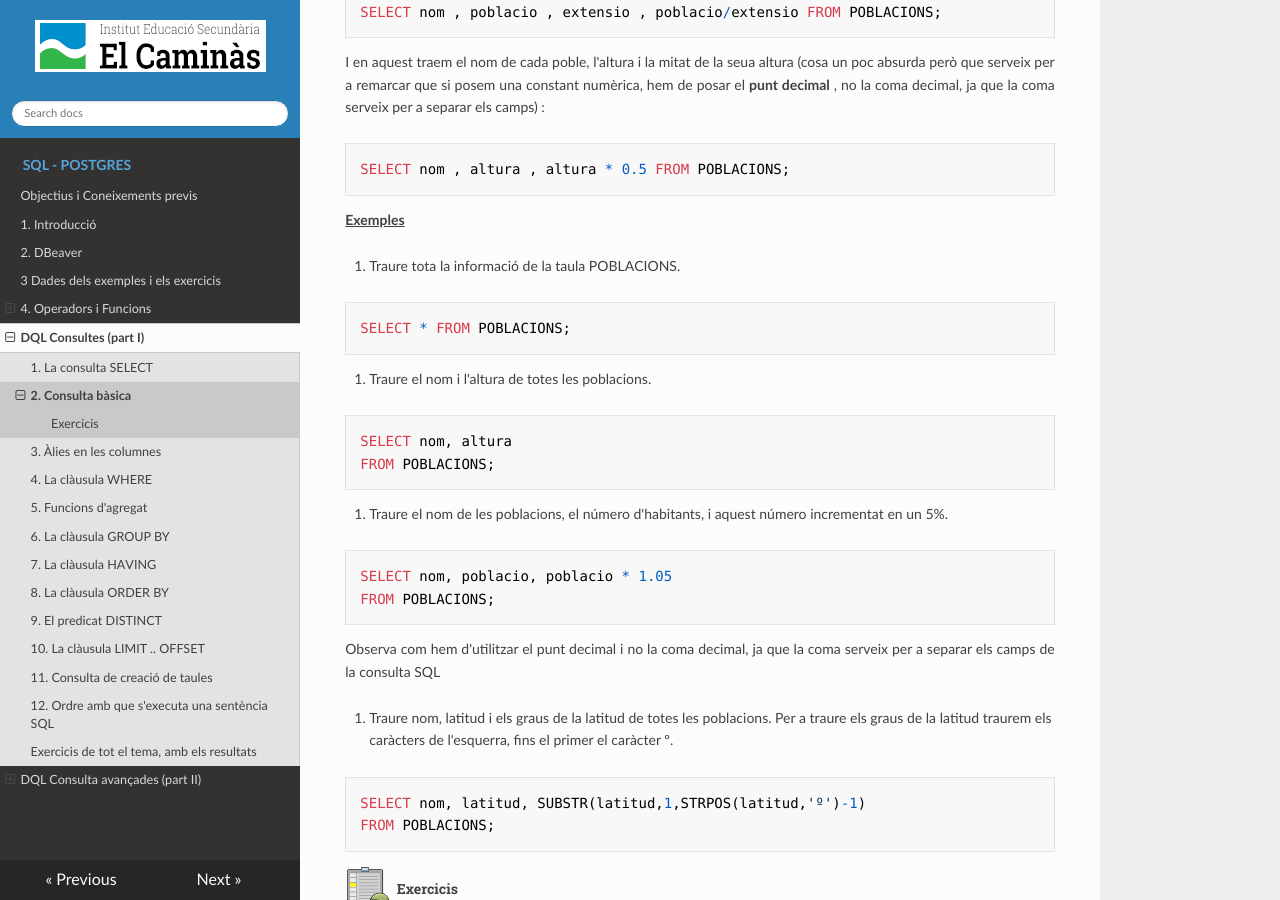
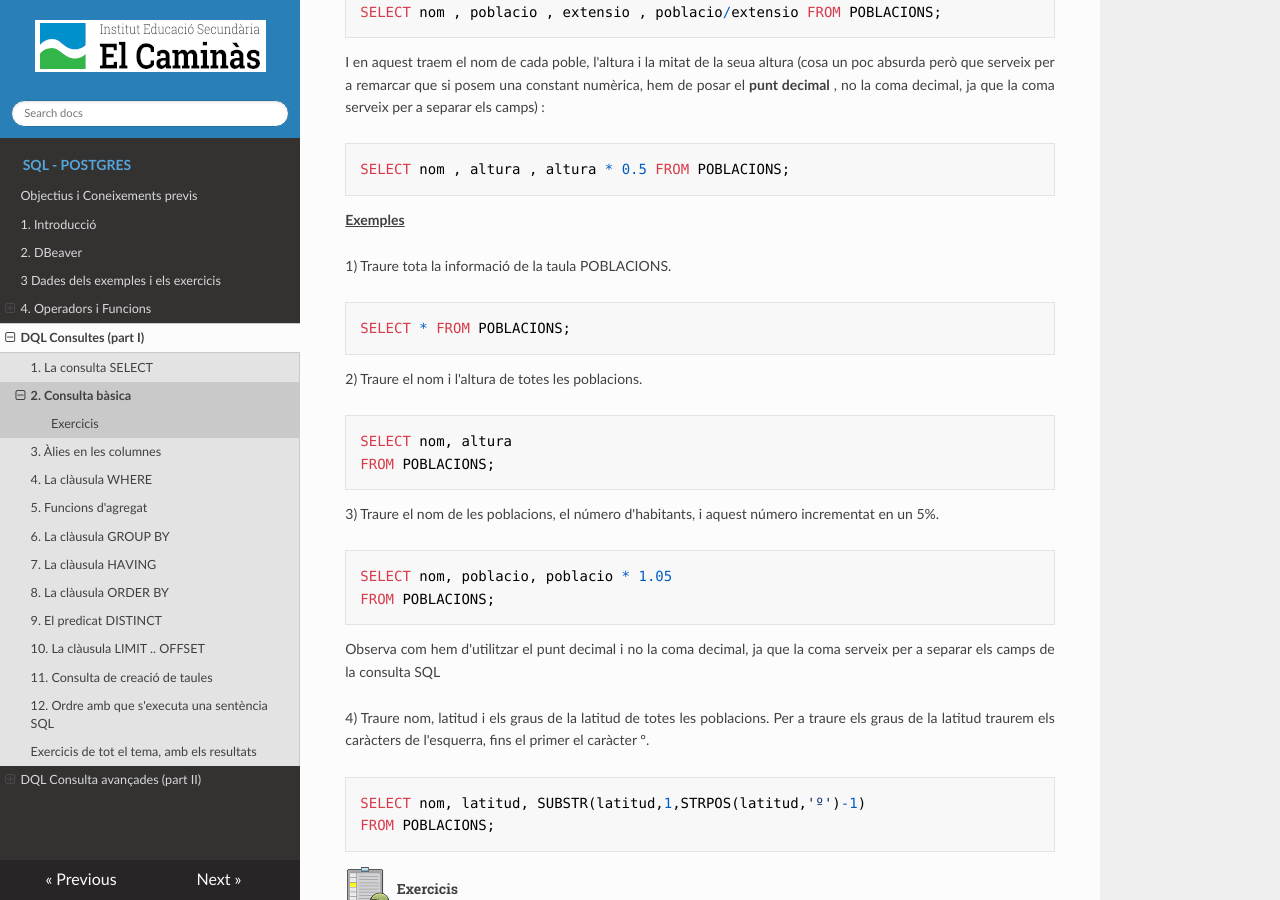
Before and after one commit to asalvadorc/BBDD_Tema6_I, an MkDocs documentation site: the page built from docs/BD_PostgreSQL_DQL/2_consulta_bsica.md, in a window 1280 px wide and 900 px high, scrolled down 1283 px. Built offline with MkDocs 1.6.1, drawn with Linux system fonts in a browser that asks for light colours; nearby versions of some CDN libraries.

Commit message:
arreglos

````diff
--- a/docs/BD_PostgreSQL_DQL/2_consulta_bsica.md
+++ b/docs/BD_PostgreSQL_DQL/2_consulta_bsica.md
@@ -63,16 +63,16 @@ SELECT nom , altura , altura * 0.5 FROM POBLACIONS;
 ```
 **<u>Exemples</u>**
 
-  1. Traure tota la informació de la taula POBLACIONS.
+  1) Traure tota la informació de la taula POBLACIONS.
 ```
 SELECT * FROM POBLACIONS;
 ```
-  2. Traure el nom i l'altura de totes les poblacions.
+  2) Traure el nom i l'altura de totes les poblacions.
 ```
 SELECT nom, altura
 FROM POBLACIONS;
 ```
-  3. Traure el nom de les poblacions, el número d'habitants, i aquest número incrementat en un 5%.
+  3) Traure el nom de les poblacions, el número d'habitants, i aquest número incrementat en un 5%.
 ```
 SELECT nom, poblacio, poblacio * 1.05
 FROM POBLACIONS;
@@ -80,7 +80,7 @@ FROM POBLACIONS;
 Observa com hem d'utilitzar el punt decimal i no la coma decimal, ja que la
 coma serveix per a separar els camps de la consulta SQL
 
-  4. Traure nom, latitud i els graus de la latitud de totes les poblacions. Per a traure els graus de la latitud traurem els caràcters de l'esquerra, fins el primer el caràcter º.
+  4) Traure nom, latitud i els graus de la latitud de totes les poblacions. Per a traure els graus de la latitud traurem els caràcters de l'esquerra, fins el primer el caràcter º.
 ```
 SELECT nom, latitud, SUBSTR(latitud,1,STRPOS(latitud,'º')-1)
 FROM POBLACIONS;
--- a/docs/BD_PostgreSQL_DQL/6_operadors.md
+++ b/docs/BD_PostgreSQL_DQL/6_operadors.md
@@ -1,4 +1,4 @@
-# 6\. Operadors
+# 4\. Operadors
 
 Els operadors que es gasten en el SQL de PostgreSQL són moltíssims. Cada tipus
 de dades té una sèrie d'operadors, i el mateix operador, aplicat a tipus
````
Also changed, not shown: docs/BD_PostgreSQL_DQL/10_la_clusula_limit__offset.md (+1 -1 lines).
